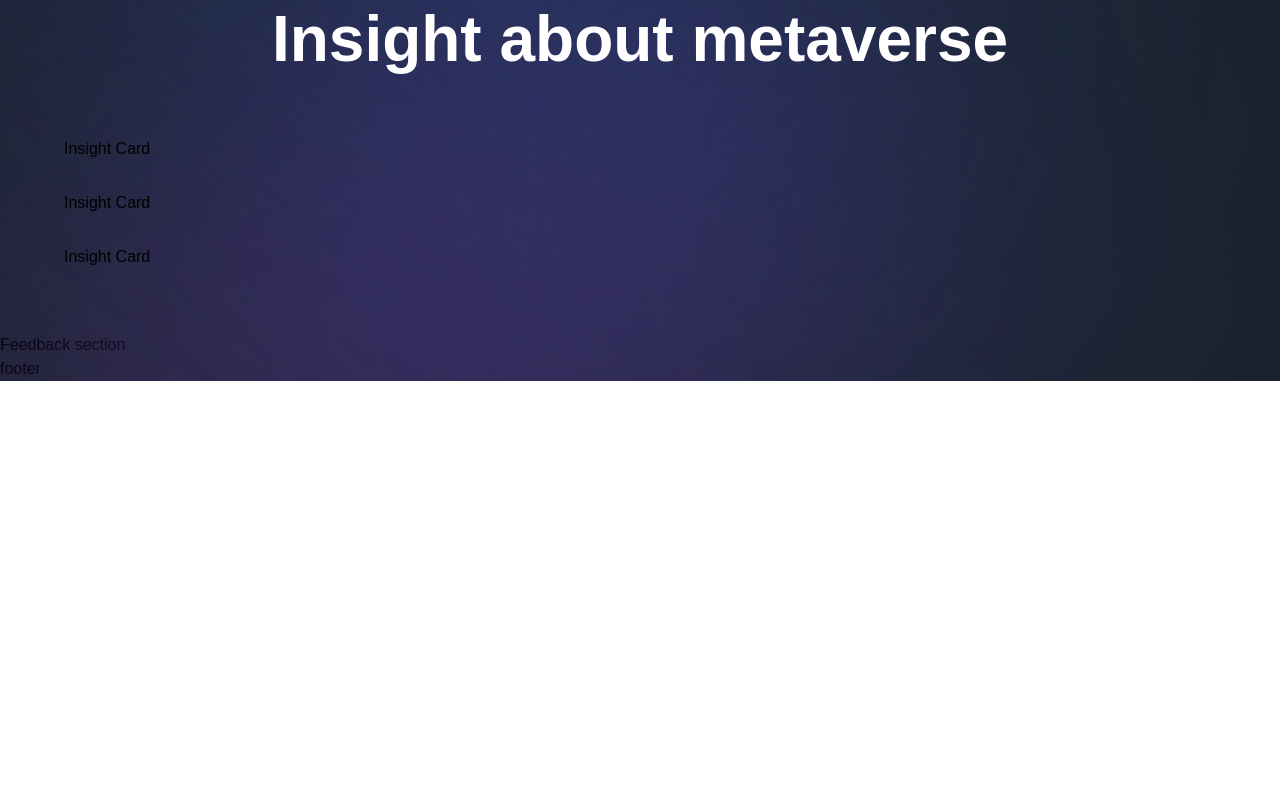
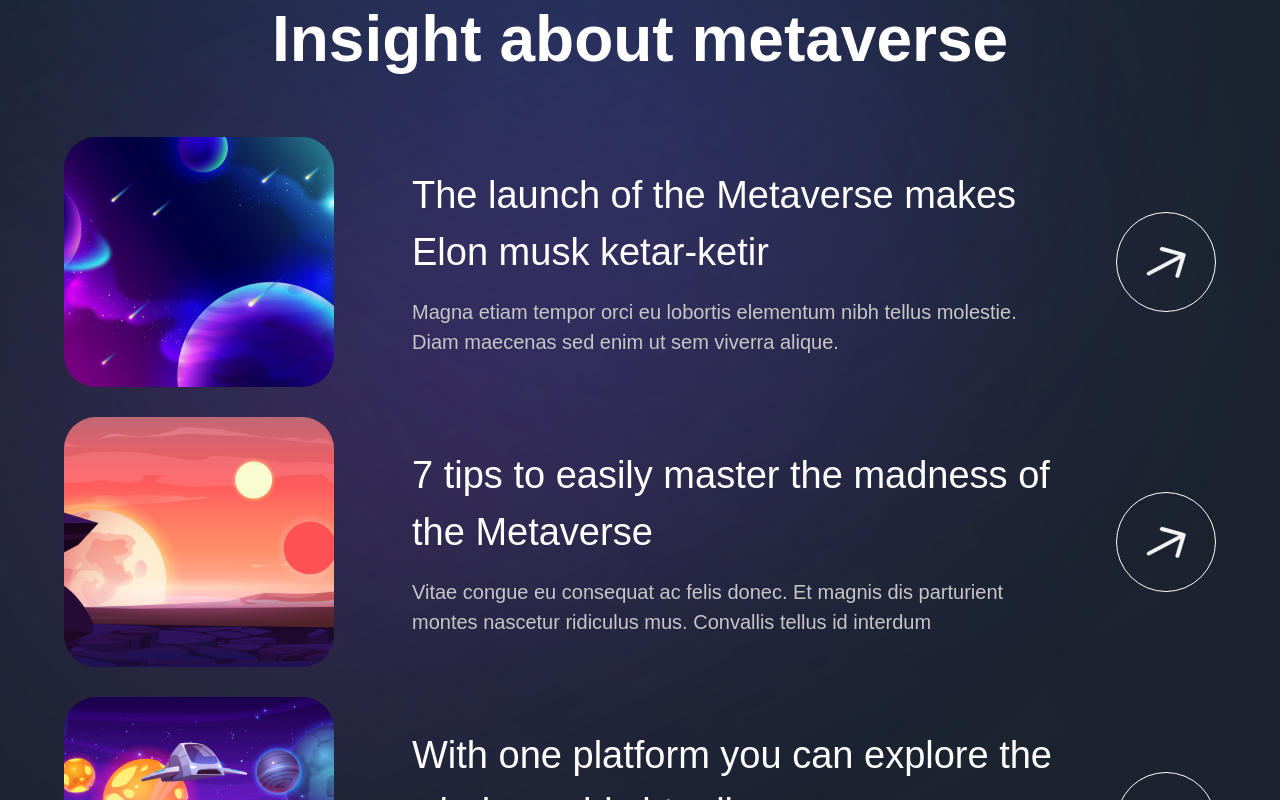
Before and after one commit to Krustycoin0/meta2, a Next.js app: page / in a window 1280 px wide. Shown: the part 5300-6100 px from the top of the page. Before the commit the page ends 5681 px from the top, so only its background shows below. Built offline with nearby package versions, Linux system fonts and the light colour scheme; a web font is replaced by a local one.

Commit message:
insights card

```diff
--- a/components/InsightCard.jsx
+++ b/components/InsightCard.jsx
@@ -1,9 +1,23 @@
 'use client';
+import { motion } from "framer-motion";
+import { fadeIn } from "../utils/motion";
 
-const InsightCard = () => (
-  <div>
-    Insight Card
-  </div>
+const InsightCard = ({imgUrl, title, subtitle, index }) => (
+  <motion.div
+    variant={fadeIn('up', 'spring', index * 0.5, 1)}
+    className="flex md:flex-row flex-col gap-4"
+  >
+    <img src={imgUrl} alt="planet-01" className="md:w-[270px]  w-full h-[250px] rounded-[32px] object-cover"/>
+      <div className="w-full flex justify-between items-center">
+          <div className="flex-1 flex-col max-w-[650px] md:ml-[62px]">
+              <h4 className="font-normal lg:text-[38px] text-[26px] text-white">{ title }</h4>
+              <p className="mt-[16px] font-normal lg:text-[20px] text-[14px] text-secondary-white">{ subtitle }</p>
+          </div>
+          <div className="lg:flex hidden items-center justify-center w-[100px] h-[100px] rounded-full bg-transparent border-[1px] border-white">
+              <img src="/arrow.svg" alt="arrow" className=" w-[40%] h-[40%] object-contain"/>
+          </div>
+      </div>
+  </motion.div>
 );
 
 export default InsightCard;
```
